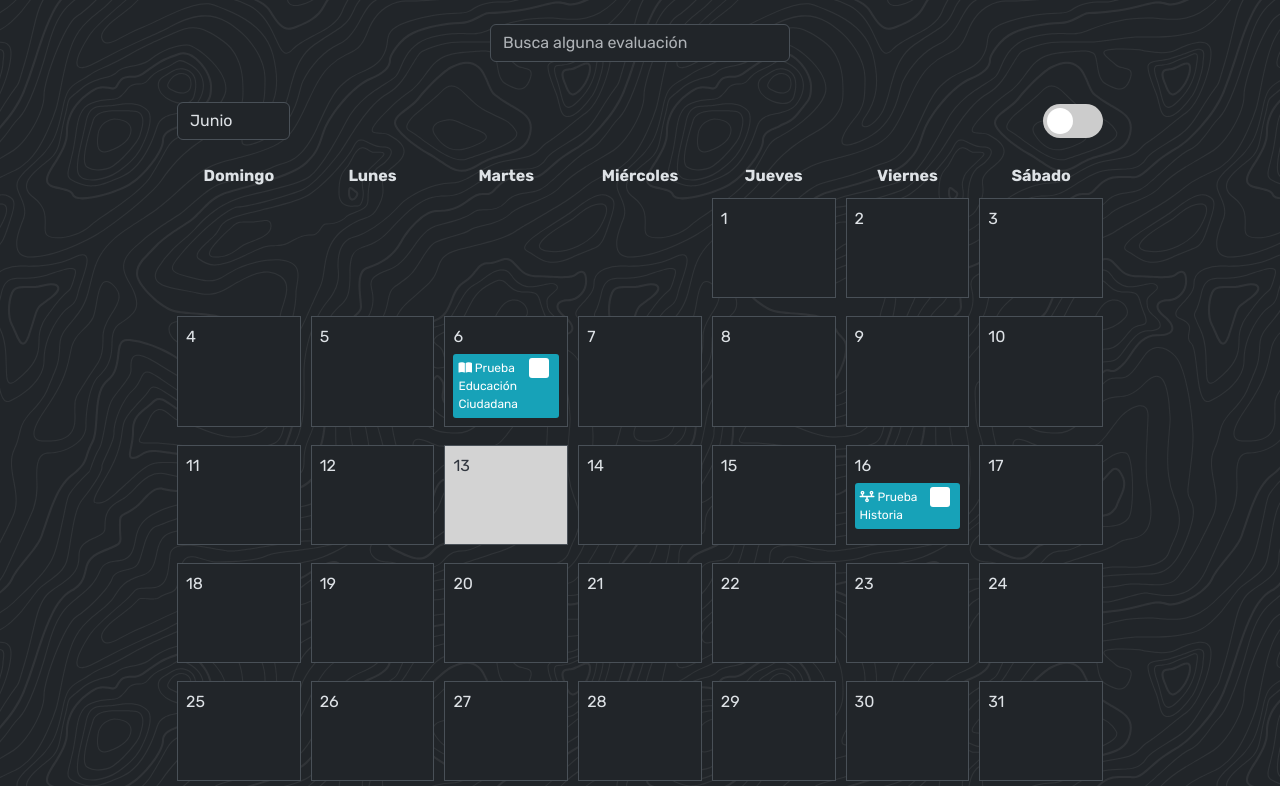
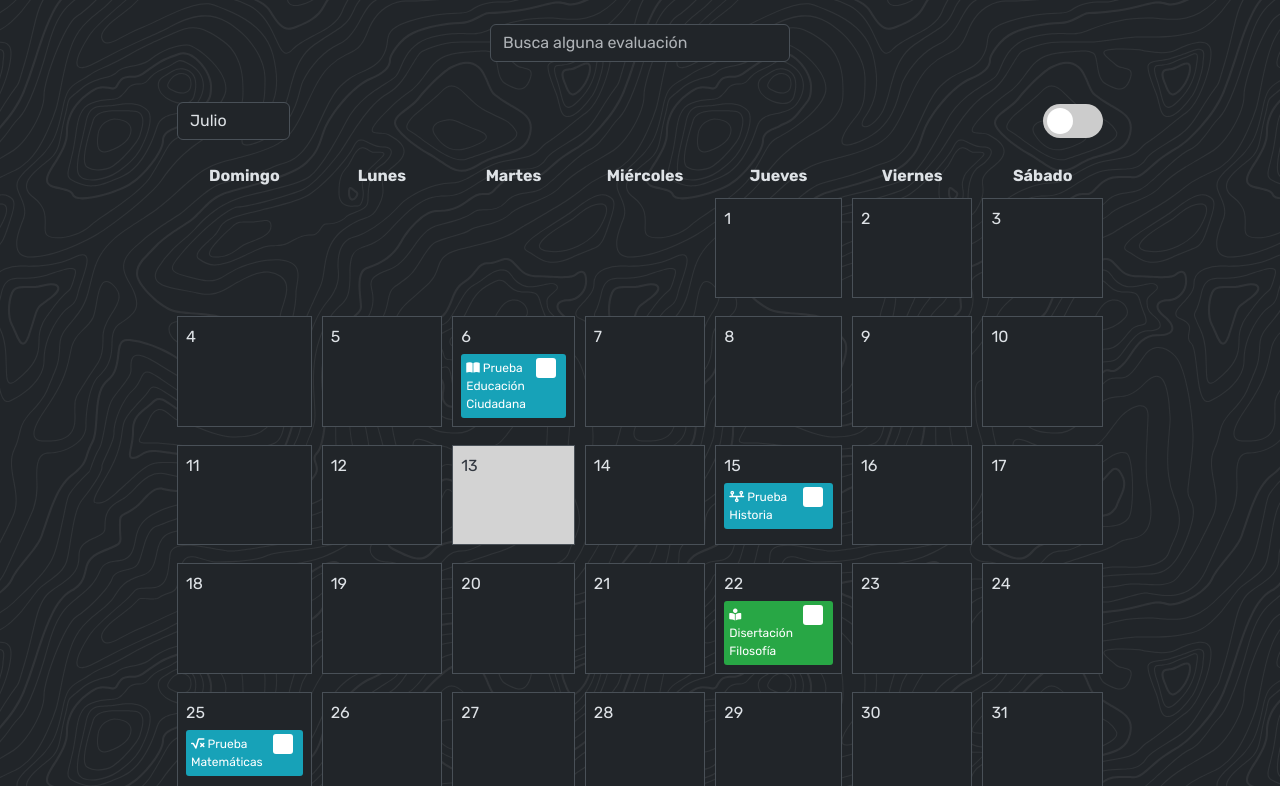
Before and after one commit to franciscoDevv/schoolCalendar, a plain HTML site: page index.html in a window 1280 px wide. Shown: the part 166-952 px from the top of the page. Drawn offline with nearby package versions, Linux system fonts and the light colour scheme.

Commit message:
added new event

```diff
--- a/index.html
+++ b/index.html
@@ -46,7 +46,7 @@
       <div class="col-md-10">
         <div class="d-flex justify-content-between align-items-center mb-4 mt-4">
           <select id="month-select" class="form-control w-auto">
-            <option value="6">Junio</option>
+            <!-- <option value="6">Junio</option> -->
             <option value="7">Julio</option>
             <option value="8">Agosto</option>
             <option value="9">Septiembre</option>
--- a/src/scripts/events.js
+++ b/src/scripts/events.js
@@ -21,5 +21,7 @@ export const events = [
   {date:"2024-07-09", description:"Inicio 2do Semestre", subject:"Aviso", tipo:"anuncio", fullDescription:"Inicio de clases segundo semestre."},
   {date:"2024-07-30", description:"PokeAPI - Chart JS", subject:"Diseño de Prototipos Web", fullDescription: "Implementación de estadísticas de cada Pokemón con la librería Chart JS.", tipo:"trabajo", link:"https://classroom.google.com/u/1/c/NjU5NTU4NDMwODc5/a/NzAxMjEwMjI0NjYw/details"},
   {date:"2024-08-06", description:"Prueba Educación Ciudadana", fullDescription:"Prueba de Educación Ciudadana", tipo:"prueba", subject:"Educación Ciudadana"},
-  {date:"2024-08-16", description:"Prueba Historia", fullDescription:"Prueba de Historia", tipo: "prueba", subject:"Historia"}
+  {date:"2024-08-15", description:"Prueba Historia", fullDescription:"Prueba de Historia", tipo: "prueba", subject:"Historia"},
+  {date:"2024-08-25", description:"Prueba Matemáticas", fullDescription: "Prueba de Matemáticas", tipo:"prueba", subject:"Matemáticas"},
+  {date:"2024-08-22", description:"Disertación Filosofía", fullDescription:"Disertación de Filosofía", tipo:"disertacion", subject:"Filosofía"}
 ];
--- a/src/scripts/icons.js
+++ b/src/scripts/icons.js
@@ -10,7 +10,8 @@ export const subjectIcons = {
   "Principios Aplicados de Programacion": "fa-laptop-code",
   "Aviso": "fa-bell",
   "Educación Ciudadana": "fa-book-open",
-  "Historia": "fa-timeline"
+  "Historia": "fa-timeline",
+  "Filosofía": "fa-book-open-reader"
 };
 
 export function getSubjectIcon(subject) {
```
